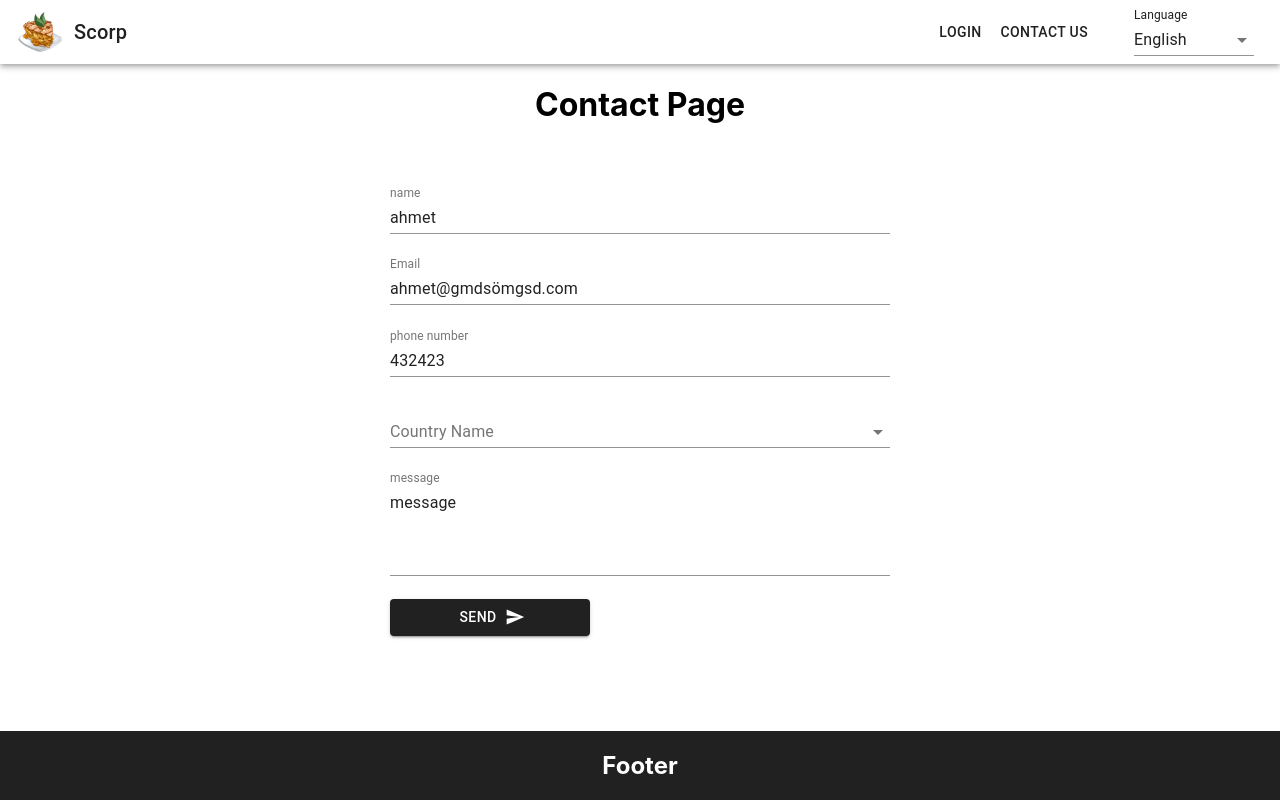
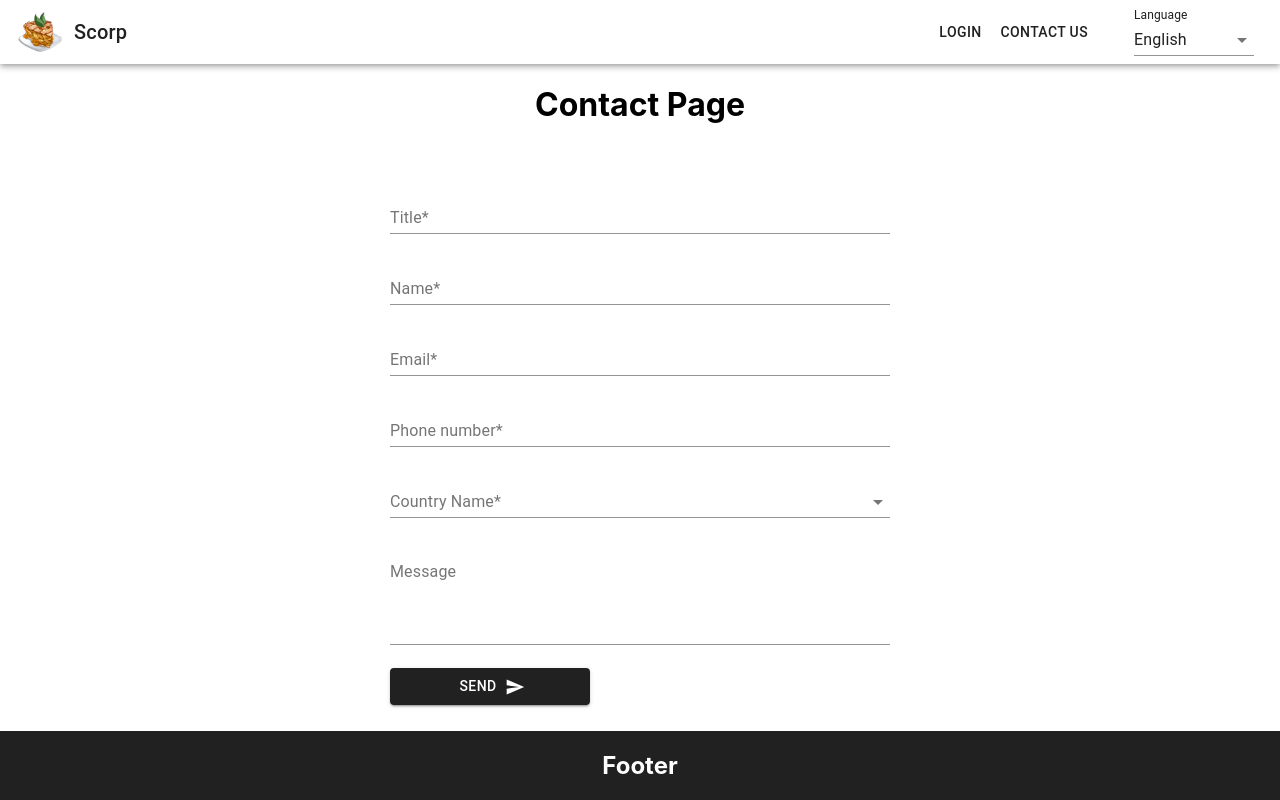
Before and after one commit to Ahmetbasli/active, a React (Create React App) app: page /contact in a window 1280 px wide. Built offline with nearby package versions, Linux system fonts and the light colour scheme.

Commit message:
Update form

```diff
--- a/src/components/form/Form.js
+++ b/src/components/form/Form.js
@@ -3,7 +3,7 @@ import { useForm, Controller } from "react-hook-form";
 import { yupResolver } from "@hookform/resolvers/yup";
 import { useSelector } from "react-redux";
 //store
-import { selectLanguage } from "../../slices/userSlice";
+import { selectLanguage, selectUser } from "../../slices/userSlice";
 //validation
 import { contactFormSchema } from "../../validations/contactForm";
 //language
@@ -20,8 +20,21 @@ const useStyles = makeStyles((theme) => ({
     width: "40%",
     backgroundColor: "#212121",
   },
+  nameField: {
+    borderColor: "green",
+  },
+  success: {
+    "& .MuiFormLabel-root": {
+      color: "green",
+    },
+    "& .MuiInput-underline:before": {
+      borderColor: "green",
+    },
+    "& .MuiInput-underline:after": {
+      borderColor: "green",
+    },
+  },
 }));
-
 const Form = ({ countries }) => {
   //styles
   const classes = useStyles();
@@ -31,6 +44,7 @@ const Form = ({ countries }) => {
   const {
     handleSubmit,
     control,
+    setValue,
     formState: { errors },
   } = useForm({
     resolver: yupResolver(contactFormSchema),
@@ -42,76 +56,126 @@ const Form = ({ countries }) => {
         id: country.id,
         name: t(country.id),
       })),
-    [countries]
+    [countries, t]
   );
   const [selectedCountry, setSelectedCountry] = useState();
   const [countryFieldErr, setCountryFieldErr] = useState(false);
-  const [isSubmitClicked, setIsSubmitClicked] = useState(false);
+  const [IsSubmitButtonClicked, setIsSubmitButtonClicked] = useState(false);
   const siteLanguage = useSelector(selectLanguage);
+  const userInfo = useSelector(selectUser);
+  // functions
+  useEffect(() => {
+    if (userInfo) {
+      setValue("name", userInfo.name, { shouldValidate: true });
+      setValue("email", userInfo.email, { shouldValidate: true });
+      setSelectedCountry(null);
+    } else {
+      setValue("name", "", {
+        shouldValidate: IsSubmitButtonClicked ? true : false,
+      });
+      setValue("email", "", {
+        shouldValidate: IsSubmitButtonClicked ? true : false,
+      });
+      setSelectedCountry(null);
+    }
+  }, [userInfo]);
 
-  // functions
   useEffect(() => {
     setSelectedCountry(null);
   }, [siteLanguage]);
 
   const handleCountryFieldChange = (event, newValue) => {
-    if (isSubmitClicked) setCountryFieldErr(!!!newValue);
+    if (IsSubmitButtonClicked) setCountryFieldErr(!!!newValue);
     setSelectedCountry(newValue);
   };
 
   const formSubmitHandler = (data) => {
-    setIsSubmitClicked(true);
+    const formatedFormData = { ...data, country: selectedCountry };
+    console.log(formatedFormData);
+  };
+  const handleSubmitButtonClicked = () => {
+    setIsSubmitButtonClicked(true);
     if (!selectedCountry) {
       setCountryFieldErr(true);
       return null;
     }
-
-    const formatedFormData = { ...data, country: selectedCountry };
   };
-
+  console.log(errors.title);
   return (
     <div className={styles.formWrapper}>
       <form onSubmit={handleSubmit(formSubmitHandler)} className={styles.form}>
         <Controller
-          name="name"
+          name="title"
           control={control}
-          defaultValue="ahmet"
-          render={({ field }) => (
+          render={({ field }) => {
+            const successStyle =
+              IsSubmitButtonClicked && !!!errors.title ? classes.success : "";
+            return (
               <TextField
                 {...field}
-              label="name"
+                className={successStyle}
+                label={t("title") + "*"}
+                error={!!errors.title}
+                helperText={errors.title ? t("titleErr") : " "}
+              />
+            );
+          }}
+        />
+        <Controller
+          name="name"
+          defaultValue=""
+          control={control}
+          render={({ field }) => {
+            const successStyle =
+              IsSubmitButtonClicked && !!!errors.name ? classes.success : "";
+            return (
+              <TextField
+                {...field}
+                className={successStyle}
+                label={t("name") + "*"}
                 error={!!errors.name}
-              helperText={errors.name ? errors.name?.message : " "}
+                helperText={errors.name ? t("nameErr") : " "}
               />
-          )}
+            );
+          }}
         />
         <Controller
           name="email"
+          defaultValue=""
           control={control}
-          defaultValue="ahmet@gmdsömgsd.com"
-          render={({ field }) => (
+          render={({ field }) => {
+            const successStyle =
+              IsSubmitButtonClicked && !!!errors.email ? classes.success : "";
+            return (
               <TextField
                 {...field}
-              label="Email"
+                className={successStyle}
+                label={t("email") + "*"}
                 error={!!errors.email}
-              helperText={errors.email ? errors.email?.message : " "}
+                helperText={errors.email ? t("emailErr") : " "}
               />
-          )}
+            );
+          }}
         />
         <Controller
           name="phoneNumber"
           control={control}
-          defaultValue="432423"
-          render={({ field }) => (
+          defaultValue=""
+          render={({ field }) => {
+            const successStyle =
+              IsSubmitButtonClicked && !!!errors.phoneNumber
+                ? classes.success
+                : "";
+            return (
               <TextField
+                className={successStyle}
                 {...field}
-              label="phone number"
+                label={t("phoneNumber") + "*"}
                 error={!!errors.phoneNumber}
-              helperText={
-                errors.phoneNumber ? errors.phoneNumber?.message : " "
-              }
+                helperText={errors.phoneNumber ? t("phoneErr") : " "}
               />
-          )}
+            );
+          }}
         />
 
         <Autocomplete
@@ -123,30 +187,40 @@ const Form = ({ countries }) => {
           }}
           getOptionLabel={(option) => option?.name}
           getOptionSelected={(option, value) => option.id === value.id}
-          renderInput={(params) => (
+          renderInput={(params) => {
+            const successStyle =
+              IsSubmitButtonClicked && !!!countryFieldErr
+                ? classes.success
+                : "";
+            return (
               <TextField
-              className={classes.countryField}
+                className={successStyle}
                 {...params}
-              label={t("countryName")}
+                label={t("countryName") + "*"}
                 error={countryFieldErr}
-              helperText={countryFieldErr ? "error " : " "}
+                helperText={countryFieldErr ? t("countryErr") : " "}
               />
-          )}
+            );
+          }}
         />
         <Controller
           name="message"
           control={control}
-          defaultValue="message"
-          render={({ field }) => (
+          render={({ field }) => {
+            const successStyle =
+              IsSubmitButtonClicked && !!!errors.message ? classes.success : "";
+            return (
               <TextField
+                className={successStyle}
                 {...field}
-              label="message"
+                label={t("message")}
                 error={!!errors.country}
-              helperText={errors.country ? errors.country?.message : " "}
+                helperText={errors.country ? t("emailErr") : " "}
                 multiline
                 rows={4}
               />
-          )}
+            );
+          }}
         />
 
         <Button
@@ -156,8 +230,9 @@ const Form = ({ countries }) => {
           variant="contained"
           color="primary"
           endIcon={<SendIcon />}
+          onClick={handleSubmitButtonClicked}
         >
-          Send
+          {t("send")}
         </Button>
       </form>
     </div>
--- a/src/components/header/Header.js
+++ b/src/components/header/Header.js
@@ -1,7 +1,4 @@
 import React, { useEffect, useState } from "react";
-import { useSelector } from "react-redux";
-// store
-import { selectLanguage } from "../../slices/userSlice";
 // components
 import Rightside from "./right-side/Rightside";
 import Leftside from "./left-side/Leftside";
--- a/src/components/header/right-side/Rightside.js
+++ b/src/components/header/right-side/Rightside.js
@@ -56,6 +56,7 @@ const Rightside = () => {
   const makeUserLogout = () => {
     dispatch(setUser(null));
     sessionStorage.removeItem("user");
+    setIsMenuShown(false);
   };
 
   return (
@@ -75,7 +76,7 @@ const Rightside = () => {
             onMouseEnter={() => setIsMenuShown(true)}
             onMouseLeave={() => setIsMenuShown(false)}
           >
-            <h4>{userInfo.name}</h4>
+            <p>{userInfo.name}</p>
             <ExpandMoreIcon />
           </div>
         )}
--- a/src/components/header/right-side/dropdown/Dropdown.js
+++ b/src/components/header/right-side/dropdown/Dropdown.js
@@ -3,6 +3,7 @@ import { useDispatch, useSelector } from "react-redux";
 // store
 import { selectLanguage, adjustLanguage } from "../../../../slices/userSlice";
 // language
+import { useTranslation } from "react-i18next";
 import i18n from "../../../../helpers/languageStore";
 // style
 import { makeStyles } from "@material-ui/core/styles";
@@ -26,13 +27,14 @@ const useStyles = makeStyles((theme) => ({
 }));
 
 export default function ControlledOpenSelect() {
+  // styles
+  const classes = useStyles();
+  // language
+  const { t } = useTranslation();
   // react-hooks
   const dispatch = useDispatch();
   const siteLanguage = useSelector(selectLanguage);
   const [open, setOpen] = useState(false);
-  // styles
-  const classes = useStyles();
-
   // functions
   const handleChange = (event) => {
     dispatch(adjustLanguage(event.target.value));
@@ -54,7 +56,7 @@ export default function ControlledOpenSelect() {
           className={classes.label}
           id="demo-controlled-open-select-label"
         >
-          Language
+          {t("languageLabel")}
         </InputLabel>
         <Select
           className={classes.label}
@@ -67,7 +69,7 @@ export default function ControlledOpenSelect() {
           onChange={handleChange}
         >
           <MenuItem value={"en"}>English</MenuItem>
-          <MenuItem value={"tr"}>Turkish</MenuItem>
+          <MenuItem value={"tr"}>Türkçe</MenuItem>
         </Select>
       </FormControl>
     </div>
--- a/src/helpers/languageStore.js
+++ b/src/helpers/languageStore.js
@@ -15,7 +15,7 @@ const translationsEn = {
   password: "Password",
   footer: "Footer",
   languageOption: "Use in English",
-  countryName: "Country Name",
+  languageLabel: "Language",
   //country names
   TR: "Turkey",
   US: "United States of America",
@@ -25,6 +25,20 @@ const translationsEn = {
   KE: "Kenya",
   BR: "Brazil",
   ZW: "Zimbabwe",
+  //validations
+  titleErr: "title is not valid",
+  nameErr: "name is not valid",
+  emailErr: "email is not valid",
+  phoneErr: "phone number is not valid",
+  countryErr: "select a country",
+  //form field names
+  title: "Title",
+  name: "Name",
+  email: "Email",
+  phoneNumber: "Phone number",
+  countryName: "Country Name",
+  message: "Message",
+  send: "send",
 };
 
 const translationsTr = {
@@ -37,11 +51,10 @@ const translationsTr = {
   logout: "Çıkış yap",
   emailAdress: "Email Adresi",
   cancel: "Çıkış yap",
-  name: "İsim",
   password: "Şifre",
   footer: "Alt Bilgi",
   languageOption: "Türkçe kullan",
-  countryName: "Ülke Adı",
+  languageLabel: "Dil",
   //country names
   TR: "Türkiye",
   US: "Amerika Birleşik Devletleri",
@@ -51,6 +64,21 @@ const translationsTr = {
   KE: "Kenya",
   BR: "Brazilya",
   ZW: "Zimbabwe",
+  //form field names
+  title: "Başlık",
+  name: "İsim",
+  email: "Email",
+  phoneNumber: "Telefon numarası",
+  countryName: "Ülke adı",
+  message: "Mesaj",
+  send: "Gönder",
+
+  //validations
+  titleErr: "başlık uygun değil",
+  nameErr: "isim uygun değil",
+  emailErr: "email uygun değil",
+  phoneErr: "telefon numarası uygun değil",
+  countryErr: "bir ülke seçiniz",
 };
 
 i18n.use(initReactI18next).init({
--- a/src/pages/home/Home.js
+++ b/src/pages/home/Home.js
@@ -1,5 +1,4 @@
 import React from "react";
-import { useSelector } from "react-redux";
 // language
 import { useTranslation } from "react-i18next";
 //styles
--- a/src/validations/contactForm.js
+++ b/src/validations/contactForm.js
@@ -4,6 +4,7 @@ const phoneRegExp =
   /^((\\+[1-9]{1,4}[ \\-]*)|(\\([0-9]{2,3}\\)[ \\-]*)|([0-9]{2,4})[ \\-]*)*?[0-9]{3,4}?[ \\-]*[0-9]{3,4}?$/;
 
 export const contactFormSchema = yup.object().shape({
+  title: yup.string().required().min(2).max(40),
   name: yup.string().required().min(2).max(20),
   email: yup.string().email().required(),
   phoneNumber: yup
```
Also changed, not shown: src/components/header/right-side/modal/Modal.js (+5 -7 lines). Lines whose indentation alone changed are shown as unchanged.
